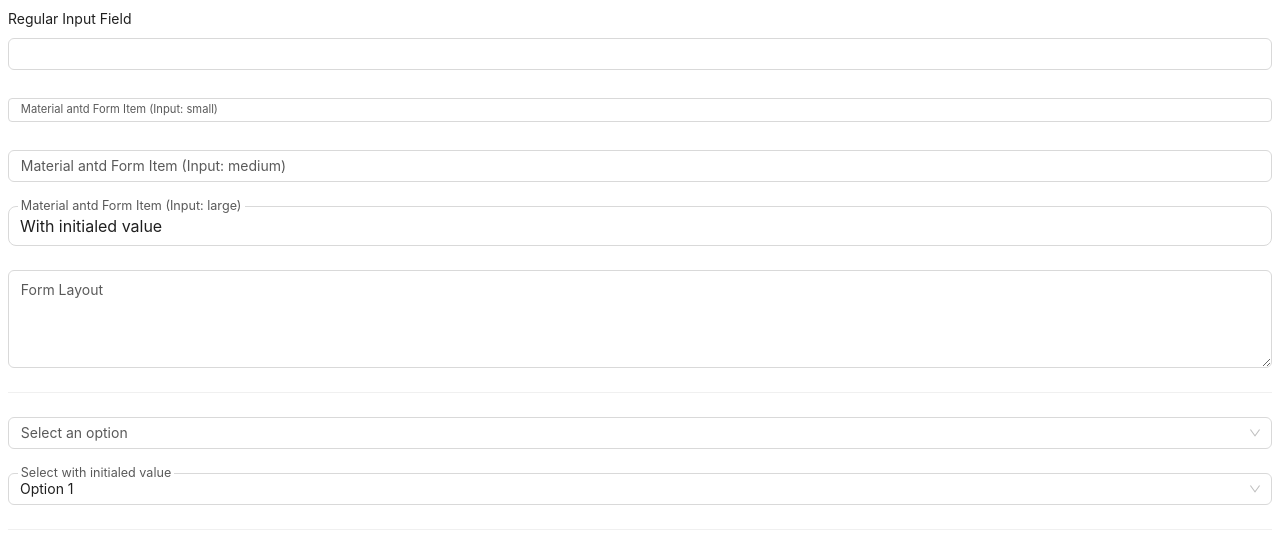
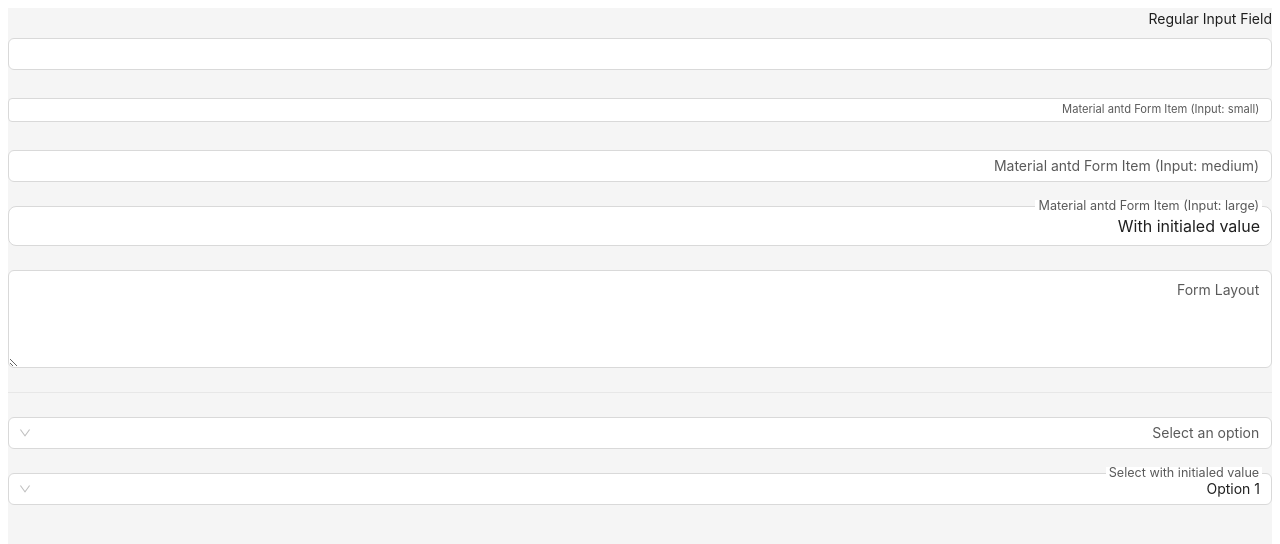
Before and after one commit to amiryxe/ant-design-float-label-form-item, a React (Vite) app: page / in a window 1280 px wide. Shown: the top 544 px of the page. Built offline with nearby package versions, Linux system fonts and the light colour scheme.

Commit message:
handle label position in rtl mode

```diff
--- a/src/App.tsx
+++ b/src/App.tsx
@@ -1,12 +1,12 @@
-import { Divider } from 'antd'
+import { Divider, Layout } from 'antd'
 import Form1 from './sample-forms/Form1'
 
 function App() {
   return (
-    <>
+    <Layout>
       <Form1 />
       <Divider />
-    </>
+    </Layout>
   )
 }
 
--- a/src/antd-floating-label/index.tsx
+++ b/src/antd-floating-label/index.tsx
@@ -1,6 +1,8 @@
 import { Form, FormItemProps, theme } from 'antd'
 import React, { useEffect, useState } from 'react'
 import { css } from '@emotion/css'
+
+import './styles.css'
 
 type Props = {
   children: React.ReactNode
@@ -63,7 +65,6 @@ export default function FloatingLabelFormItem(props: Props) {
     ${isActive
       ? `.antd-mfl__label {
       top: -.5em;
-      left: 0;
       height: 1em;
       font-size: ${isSmallField ? '.8em' : '.9em'};
       background: ${token.colorBgBase};
--- /dev/null
+++ b/src/antd-floating-label/styles.css
@@ -0,0 +1,4 @@
+.ant-form-rtl .antd-mfl__label {
+  right: 0 !important;
+  left: unset !important;
+}
--- a/src/main.tsx
+++ b/src/main.tsx
@@ -6,7 +6,7 @@ import './antd-floating-label'
 
 ReactDOM.createRoot(document.getElementById('root')!).render(
   <React.StrictMode>
-    <ConfigProvider>
+    <ConfigProvider direction="rtl">
       <App />
     </ConfigProvider>
   </React.StrictMode>
```
